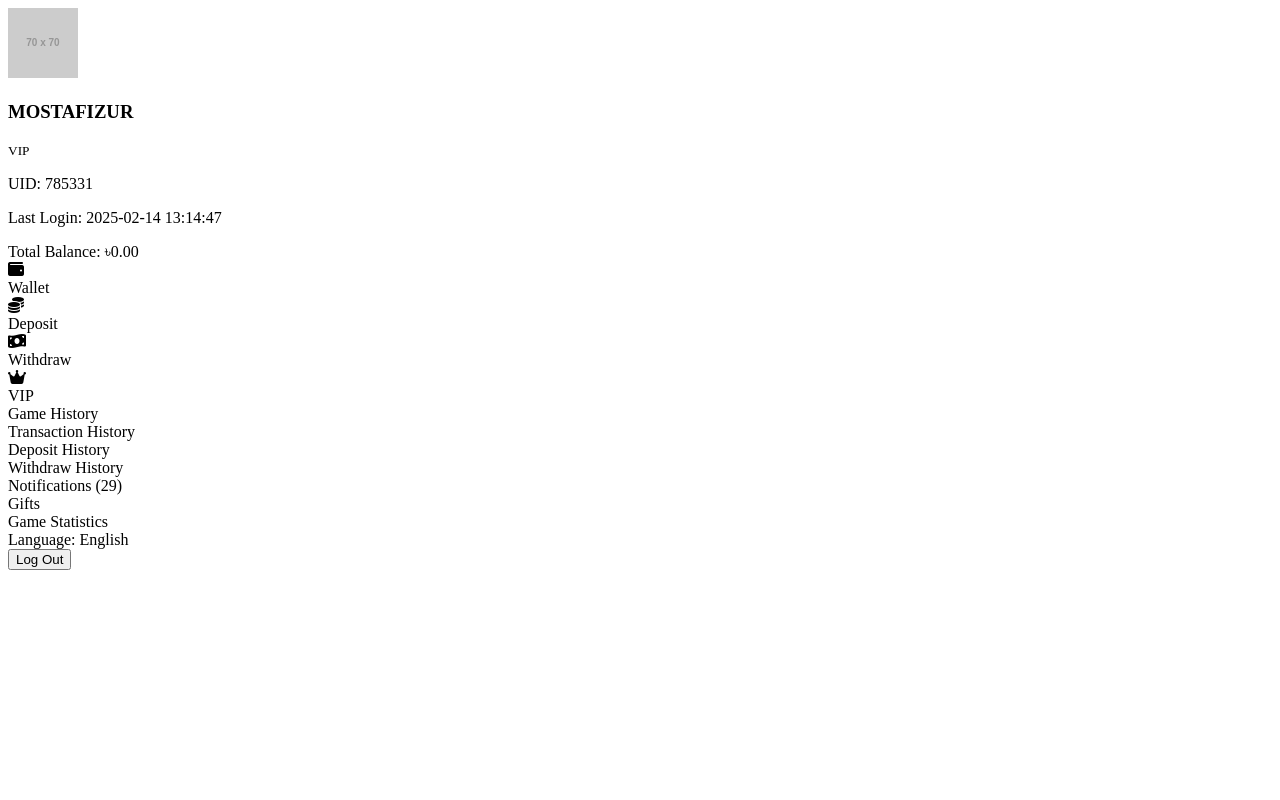
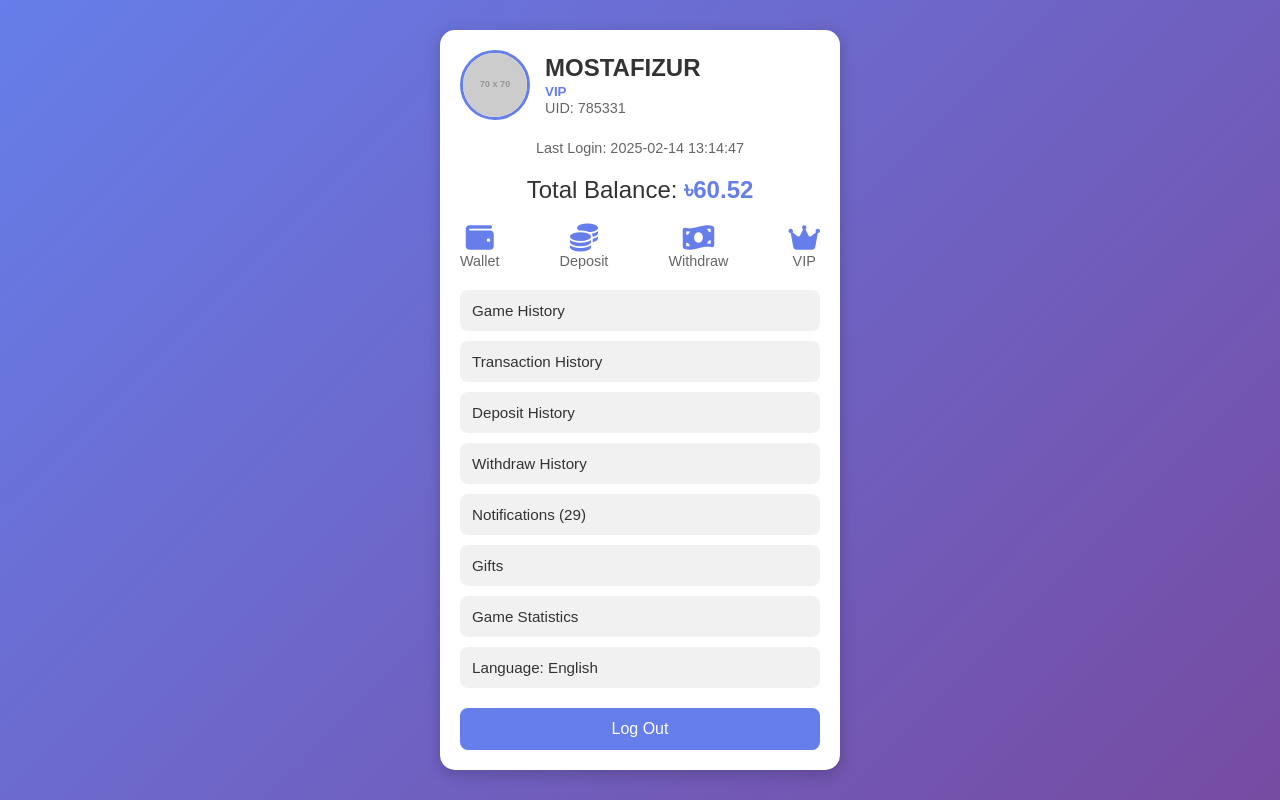
Before and after one commit to xmostafizur/main-app, a plain HTML site: page account.html in a window 1280 px wide. Drawn offline with Linux system fonts and the light colour scheme; placeholder pictures from the web are drawn by us.

Commit message:
Add files via upload

```diff
--- a/account.html
+++ b/account.html
@@ -6,7 +6,127 @@
     <title>User Dashboard</title>
     <link rel="stylesheet" href="https://cdnjs.cloudflare.com/ajax/libs/font-awesome/6.4.2/css/all.min.css">
     <style>
-        /* আপনার CSS স্টাইল এখানে */
+        * {
+            margin: 0;
+            padding: 0;
+            box-sizing: border-box;
+            font-family: 'Arial', sans-serif;
+        }
+        body {
+            background: linear-gradient(135deg, #667eea, #764ba2);
+            color: white;
+            padding: 20px;
+            display: flex;
+            justify-content: center;
+            align-items: center;
+            min-height: 100vh;
+        }
+        .container {
+            max-width: 400px;
+            width: 100%;
+            background: white;
+            color: black;
+            border-radius: 15px;
+            padding: 20px;
+            box-shadow: 0 4px 15px rgba(0, 0, 0, 0.2);
+        }
+        .profile {
+            display: flex;
+            align-items: center;
+            gap: 15px;
+            margin-bottom: 20px;
+        }
+        .profile img {
+            width: 70px;
+            height: 70px;
+            border-radius: 50%;
+            border: 3px solid #667eea;
+        }
+        .profile-info h3 {
+            margin: 0;
+            font-size: 1.5em;
+            color: #333;
+        }
+        .profile-info small {
+            color: #667eea;
+            font-weight: bold;
+        }
+        .profile-info p {
+            margin: 0;
+            font-size: 0.9em;
+            color: #666;
+        }
+        .last-login {
+            text-align: center;
+            font-size: 0.9em;
+            color: #666;
+            margin-bottom: 20px;
+        }
+        .balance {
+            text-align: center;
+            font-size: 1.5em;
+            color: #333;
+            margin-bottom: 20px;
+        }
+        .balance span {
+            color: #667eea;
+            font-weight: bold;
+        }
+        .menu {
+            display: flex;
+            justify-content: space-between;
+            margin-bottom: 20px;
+        }
+        .menu div {
+            text-align: center;
+            cursor: pointer;
+            transition: transform 0.2s;
+        }
+        .menu div:hover {
+            transform: translateY(-5px);
+        }
+        .menu i {
+            font-size: 28px;
+            color: #667eea;
+            transition: color 0.2s;
+        }
+        .menu div:hover i {
+            color: #764ba2;
+        }
+        .menu span {
+            font-size: 0.9em;
+            color: #666;
+        }
+        .options {
+            margin-bottom: 20px;
+        }
+        .options div {
+            background: #f1f1f1;
+            margin: 10px 0;
+            padding: 12px;
+            border-radius: 8px;
+            font-size: 0.95em;
+            color: #333;
+            cursor: pointer;
+            transition: background 0.2s;
+        }
+        .options div:hover {
+            background: #e1e1e1;
+        }
+        .logout {
+            background: #667eea;
+            color: white;
+            padding: 12px;
+            border: none;
+            width: 100%;
+            border-radius: 8px;
+            font-size: 1em;
+            cursor: pointer;
+            transition: background 0.2s;
+        }
+        .logout:hover {
+            background: #764ba2;
+        }
     </style>
 </head>
 <body>
@@ -20,7 +140,7 @@
             </div>
         </div>
         <p class="last-login">Last Login: 2025-02-14 13:14:47</p>
-        <div class="balance">Total Balance: <span id="balanceDisplay">৳0.00</span></div>
+        <div class="balance">Total Balance: <span>৳60.52</span></div>
         <div class="menu">
             <div><i class="fas fa-wallet"></i><br><span>Wallet</span></div>
             <div><i class="fas fa-coins"></i><br><span>Deposit</span></div>
@@ -39,18 +159,5 @@
         </div>
         <button class="logout">Log Out</button>
     </div>
-
-    <script>
-        // Fetch balance from index.html
-        fetch('index.html')
-            .then(response => response.text())
-            .then(data => {
-                const parser = new DOMParser();
-                const doc = parser.parseFromString(data, 'text/html');
-                const balance = doc.getElementById('balance').textContent;
-                document.getElementById('balanceDisplay').textContent = `৳${balance}`;
-            })
-            .catch(error => console.error('Error fetching balance:', error));
-    </script>
 </body>
 </html>
```
